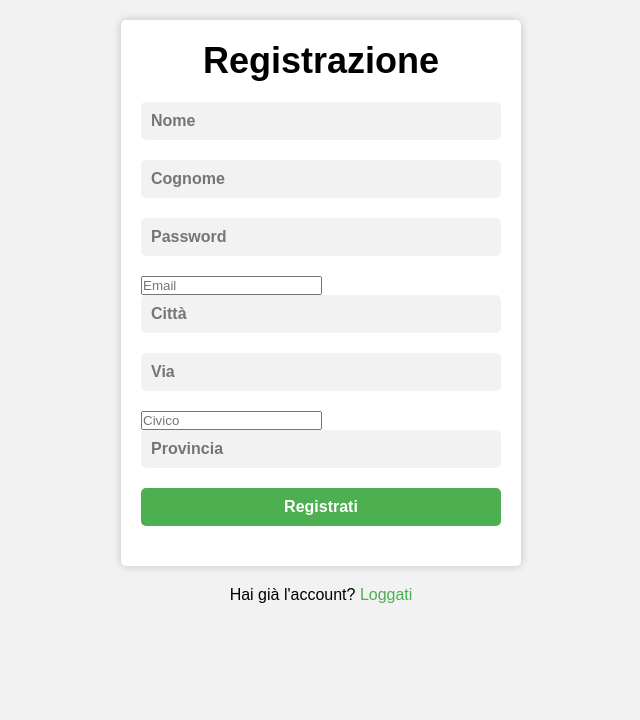
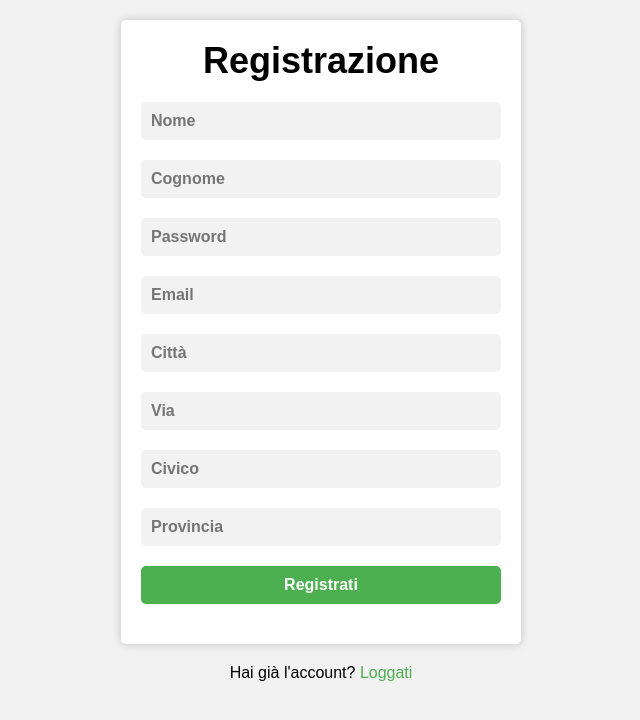
Before and after one commit to Bugigio/Negozi-Sportivi, a PHP site: the page made by web pages/registrati.php in a window 1280 px wide. Shown: the top 720 px of the page, without its empty margins (319-959 px from the left). Run offline with PHP 8.4, Linux system fonts and the light colour scheme.

Commit message:
CSS update
Update input's css in order to resolve graphic problem.

```diff
--- a/css/styleLR.css
+++ b/css/styleLR.css
@@ -28,9 +28,7 @@
     box-shadow: 0 0 10px rgba(0, 0, 0, 0.2);
   }
 
-  input[type="text"],
-  input[type="password"],
-  input[type="submit"] {
+  input {
     display: block;
     width: 100%;
     padding: 10px;
```
